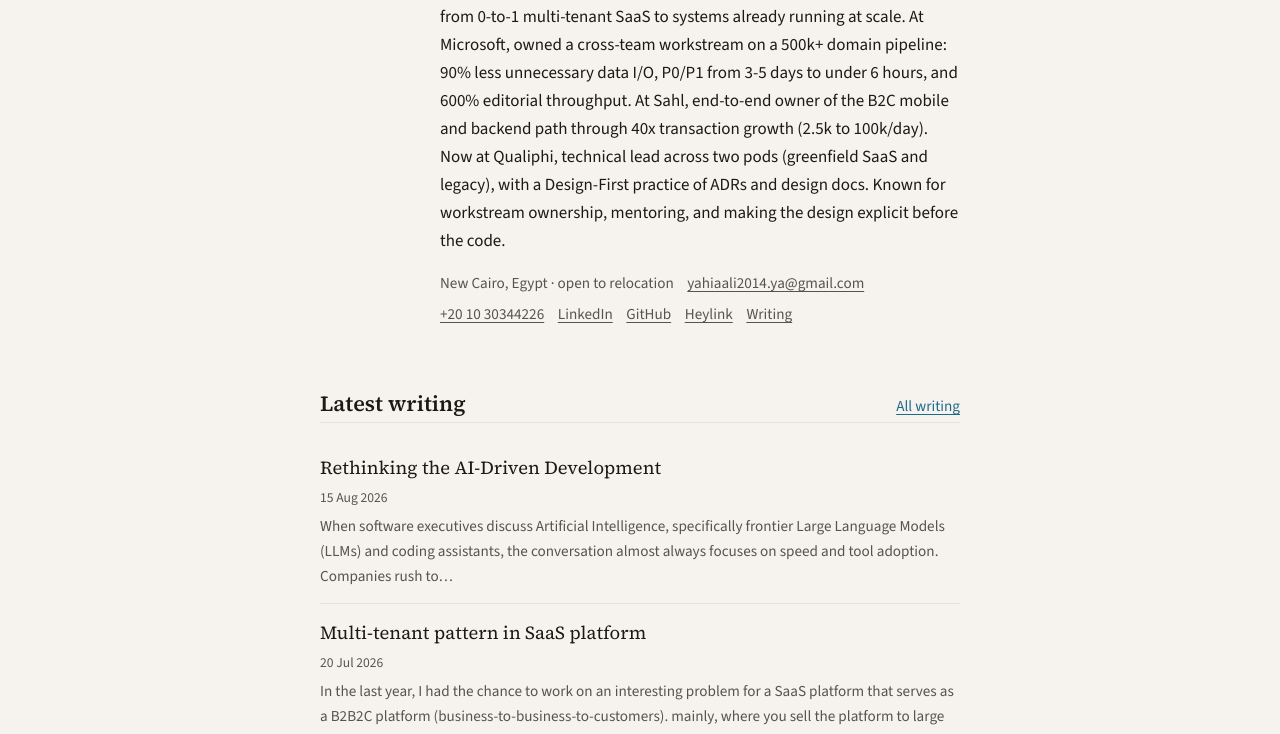
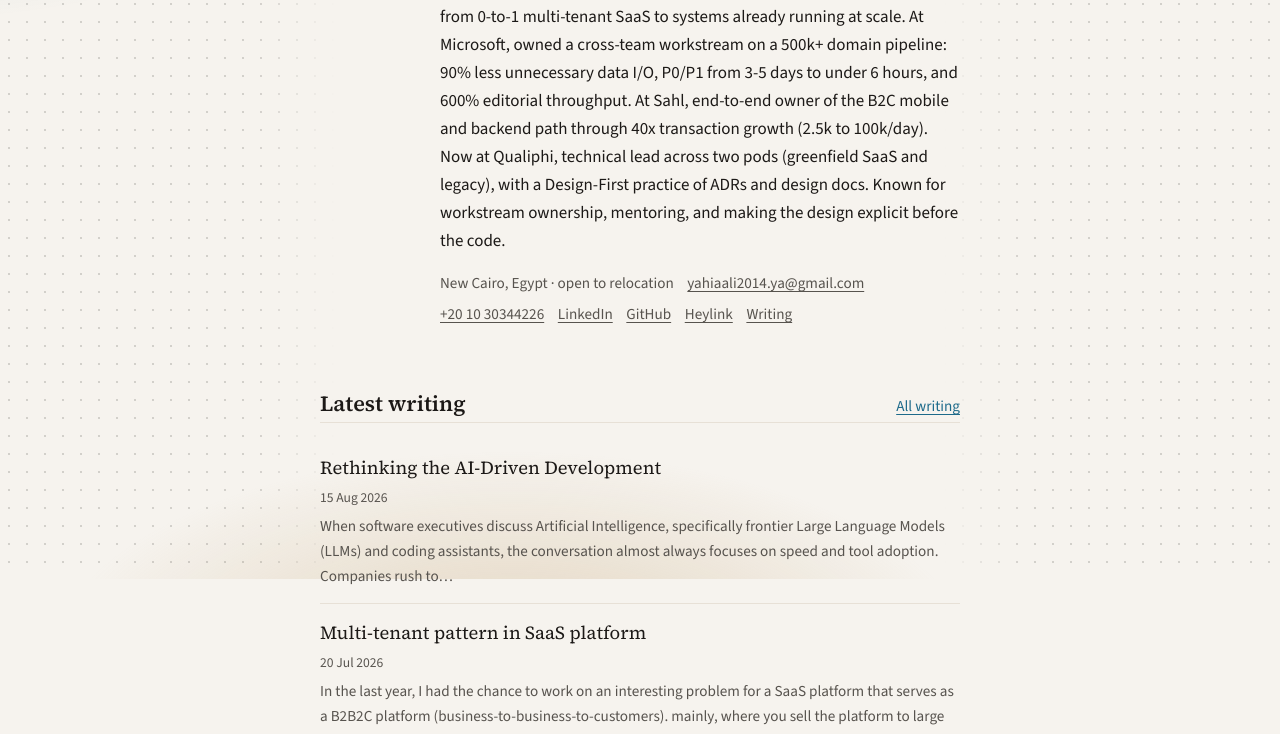
Before and after one commit to YahiaAbusaif/YahiaAbusaif.github.io, an Astro site: page / in a window 1280 px wide. Shown: the part 221-955 px from the top of the page. Built offline with nearby package versions, Linux system fonts and the light colour scheme; Astro itself is replaced by a stand-in of ours.

Commit message:
Add a soft wash and side dots so the background is less plain.

```diff
--- a/src/styles/global.css
+++ b/src/styles/global.css
@@ -6,6 +6,9 @@
   --line: #e7e0d6;
   --accent: #1d6a8a;
   --accent-soft: #d7eaf1;
+  --glow-a: color-mix(in srgb, var(--accent) 28%, transparent);
+  --glow-b: color-mix(in srgb, #c4a574 42%, transparent);
+  --dot: color-mix(in srgb, var(--ink) 16%, transparent);
   --sans: "Source Sans 3", "Segoe UI", sans-serif;
   --serif: "Source Serif 4", "Iowan Old Style", "Palatino Linotype", serif;
   --page: min(40rem, calc(100% - 4rem));
@@ -19,6 +22,9 @@ html.dark {
   --line: #2e2a26;
   --accent: #7eb8d0;
   --accent-soft: #24343a;
+  --glow-a: color-mix(in srgb, var(--accent) 18%, transparent);
+  --glow-b: color-mix(in srgb, #8a6a45 28%, transparent);
+  --dot: color-mix(in srgb, var(--ink) 12%, transparent);
 }
 
 *,
@@ -48,6 +54,46 @@ body {
   font-size: 1.0625rem;
   line-height: 1.65;
   min-height: 100vh;
+  position: relative;
+}
+
+body::before,
+body::after {
+  content: "";
+  position: fixed;
+  inset: 0;
+  pointer-events: none;
+  z-index: 0;
+}
+
+body::before {
+  background:
+    radial-gradient(46rem 28rem at -6% -8%, var(--glow-a), transparent 68%),
+    radial-gradient(38rem 24rem at 106% -4%, var(--glow-b), transparent 66%),
+    radial-gradient(42rem 20rem at 40% 112%, var(--glow-b), transparent 70%);
+}
+
+body::after {
+  background-image: radial-gradient(var(--dot) 0.85px, transparent 0.85px);
+  background-size: 18px 18px;
+  -webkit-mask-image: linear-gradient(
+    90deg,
+    #000 0,
+    #000 calc(50% - 24rem),
+    transparent calc(50% - 19rem),
+    transparent calc(50% + 19rem),
+    #000 calc(50% + 24rem),
+    #000 100%
+  );
+  mask-image: linear-gradient(
+    90deg,
+    #000 0,
+    #000 calc(50% - 24rem),
+    transparent calc(50% - 19rem),
+    transparent calc(50% + 19rem),
+    #000 calc(50% + 24rem),
+    #000 100%
+  );
 }
 
 img {
@@ -87,6 +133,8 @@ a:hover {
 .site-header,
 .site-footer,
 .page {
+  position: relative;
+  z-index: 1;
   width: var(--page);
   margin-inline: auto;
 }
```
